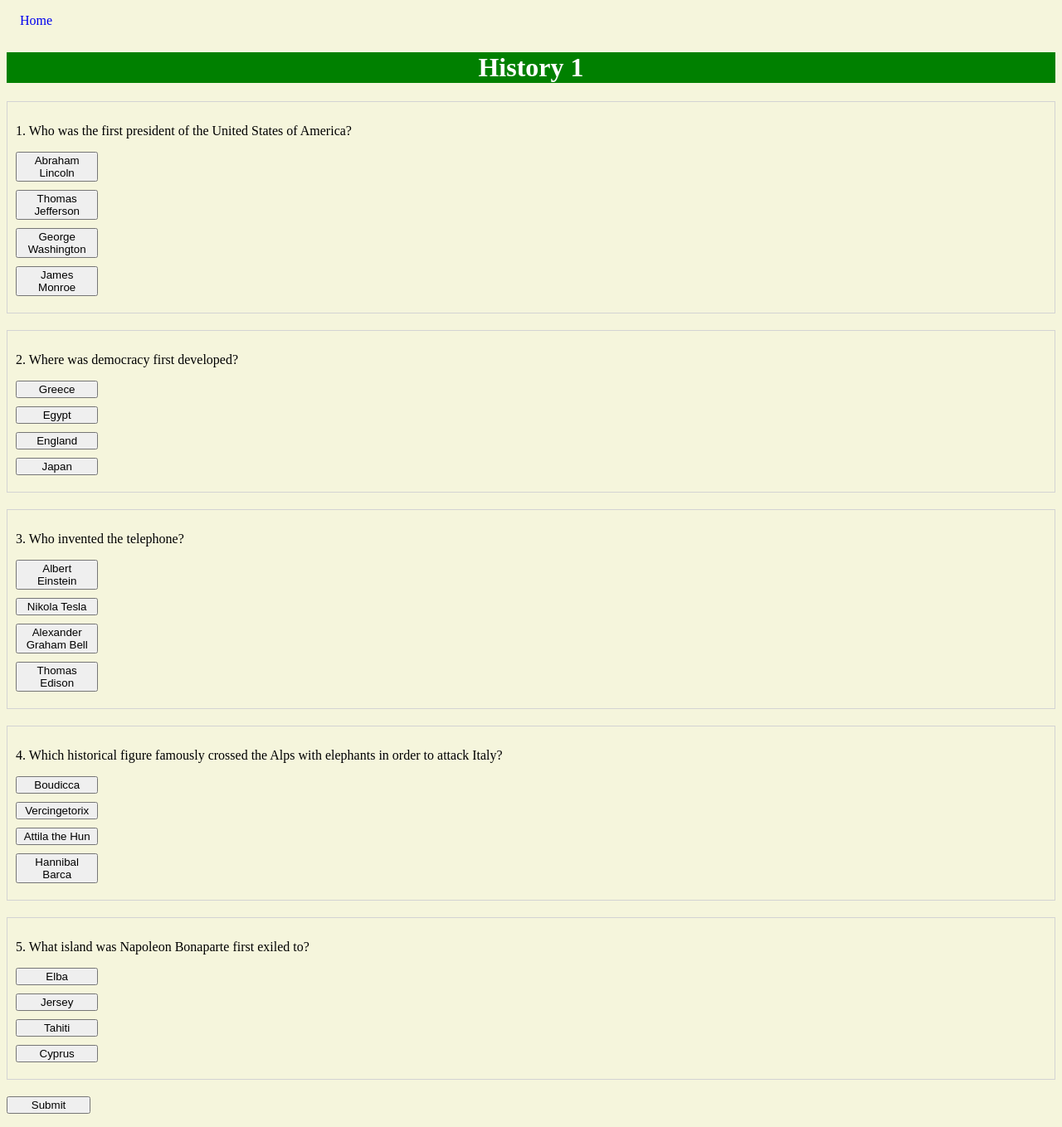
After one commit to pierceterry01/Quiz-World, a Flask app: page /Quiz1 in a window 1280 px wide. The commit adds this page. Shown: the whole page at 83% size. Run offline with Flask 3, Linux system fonts and the light colour scheme.

Commit message:
Created 2 quizzes with javascript functionality and HTML/CSS styling

```diff
--- a/app.py
+++ b/app.py
@@ -5,7 +5,17 @@ app = Flask(__name__)
 # Home Page Route
 @app.route("/")
 def PLACEHOLDER():
-    return render_template('homepage.html')
+    return render_template("homepage.html")
+
+# Quiz 1 Route
+@app.route("/Quiz1")
+def Quiz1_Page():
+    return render_template("quiz1.html")
+
+# Quiz 2 Route
+@app.route("/Quiz2")
+def quiz2():
+    return render_template("quiz2.html")
 
 if __name__ == "__main__":
     app.run(debug=True)
--- /dev/null
+++ b/static/quiz.js
@@ -0,0 +1,101 @@
+// Questions, answer choices, and correct answers for each quiz
+const quizzes = {
+    quiz1: [
+        {
+            question: "1. Who was the first president of the United States of America?",
+            answerChoices: ["Abraham Lincoln", "Thomas Jefferson", "George Washington", "James Monroe"],
+            correctAnswer: "George Washington"
+        },
+        {
+            question: "2. Where was democracy first developed?",
+            answerChoices: ["Greece", "Egypt", "England", "Japan"],
+            correctAnswer: "Greece"
+        },
+        {
+            question: "3. Who invented the telephone?",
+            answerChoices: ["Albert Einstein", "Nikola Tesla", "Alexander Graham Bell", "Thomas Edison"],
+            correctAnswer: "Alexander Graham Bell"
+        },
+        {
+            question: "4. Which historical figure famously crossed the Alps with elephants in order to attack Italy?",
+            answerChoices: ["Boudicca", "Vercingetorix", "Attila the Hun", "Hannibal Barca"],
+            correctAnswer: "Hannibal Barca"
+        },
+        {
+            question: "5. What island was Napoleon Bonaparte first exiled to?",
+            answerChoices: ["Elba", "Jersey", "Tahiti", "Cyprus"],
+            correctAnswer: "Elba"
+        }
+    ],
+    quiz2: [
+        {
+            question: "1. Which one of the following is an amphibian?",
+            answerChoices: ["Lion", "Frog", "Snake", "Whale"],
+            correctAnswer: "Frog"
+        },
+        {
+            question: "2. Which of the following is not one of the three types of rocks?",
+            answerChoices: ["Metamorphic", "Sedimentary", "Molten", "Igneous"],
+            correctAnswer: "Molten"
+        },
+        {
+            question: "2. What is the largest planet in our solar system?",
+            answerChoices: ["Saturn", "Earth", "Venus", "Jupiter"],
+            correctAnswer: "Jupiter"
+        },
+        {
+            question: "4. What is the forumla for water?",
+            answerChoices: ["H20", "CO2", "CH4", "KCI"],
+            correctAnswer: "H20"
+        },
+        {
+            question: "5. What gas is needed by planets to perform photosynthesis?",
+            answerChoices: ["Oxygen", "Carbon dioxide", "Helium", "Nitrogen"],
+            correctAnswer: "Carbon dioxide"
+        }
+    ]
+};
+
+// Handles answer choice selection
+function selectAnswer(quizId, questionId, selectedIndex) {
+    const buttons = document.querySelectorAll(`#${questionId} button`);
+    buttons.forEach((button, index) => {
+        button.classList.remove('selected');
+        if (index === selectedIndex) {
+            button.classList.add('selected');
+        }
+    });
+}
+
+// Checks whether or not the selected answer choice is the correct answer
+function checkAnswer(questionId, correctAnswer) {
+    const selectedButton = document.querySelector(`#${questionId} .selected`);
+    return selectedButton && selectedButton.textContent === correctAnswer;
+}
+
+// Provides functionality for the submit button in the quizzes
+// Outputs a score (Correct Answer Choices/Total Questions)
+function submitQuiz(quizId) {
+    let score = 0;
+    const questions = quizzes[quizId];
+    questions.forEach((question, index) => {
+        const questionId = `q${index + 1}`;
+        if (checkAnswer(questionId, question.correctAnswer)) {
+            score++;
+        }
+    });
+    document.getElementById('result').textContent = `Score: ${score}/${questions.length}`;
+}
+
+// Event listeners for the buttons
+document.addEventListener("DOMContentLoaded", function() {
+    const quizId = document.body.dataset.quizId;
+    const questions = quizzes[quizId];
+    questions.forEach((question, index) => {
+        const questionId = `q${index + 1}`;
+        const buttons = document.querySelectorAll(`#${questionId} button`);
+        buttons.forEach((button, btnIndex) => {
+            button.onclick = () => selectAnswer(quizId, questionId, btnIndex);
+        });
+    });
+});
--- /dev/null
+++ b/templates/navbar.html
@@ -0,0 +1,42 @@
+<!DOCTYPE html>
+<html lang="en">
+<head>
+    <meta charset="UTF-8">
+    <meta name="viewport" content="width=device-width, initial-scale=1.0">
+    <title>Navigation Bar</title>
+</head>
+
+<style>
+    nav {
+        padding: 8px;
+    }
+
+    nav ul {
+        list-style-type: none;
+        margin: 0;
+        padding: 0;
+    }
+
+    nav ul li {
+        display: inline;
+    }
+
+    nav ul li a {
+        text-decoration: none;
+        padding: 8px;
+    }
+
+    nav ul li a:hover {
+        background-color: white;
+    }
+</style>
+
+<body>
+    <nav>
+        <ul>
+            <li><a href="/">Home</a></li>
+        </ul>
+    </nav>
+
+</body>
+</html>
--- /dev/null
+++ b/templates/quiz1.html
@@ -0,0 +1,85 @@
+<!DOCTYPE html>
+<html lang="en">
+<head>
+    <meta charset="UTF-8">
+    <meta name="viewport" content="width=device-width, initial-scale=1.0">
+    <title>Quiz 1</title>
+    <script src="{{ url_for('static', filename='quiz.js') }}"></script>
+    <style>
+        body {
+            background-color: beige;
+        }
+
+        h1 {
+            text-align: center;
+            background-color: green;
+            color: white;
+        }
+
+        .question-container {
+            margin-bottom: 20px;
+            border: 1px solid lightgray;
+            padding: 10px;
+        }
+
+        button {
+            display: block;
+            margin-bottom: 10px;
+            cursor: pointer;
+            width: 8%;
+        }
+
+        .selected {
+            background-color: grey;
+        }
+    </style>
+</head>
+
+<body data-quiz-id="quiz1">
+    {% include 'navbar.html' %}
+    <h1>History 1</h1>
+    <div id="quiz">
+        <div id="q1" class="question-container">
+            <p>1. Who was the first president of the United States of America?</p>
+            <button>Abraham Lincoln</button>
+            <button>Thomas Jefferson</button>
+            <button>George Washington</button>
+            <button>James Monroe</button>
+        </div>
+
+        <div id="q2" class="question-container">
+            <p>2. Where was democracy first developed?</p>
+            <button>Greece</button>
+            <button>Egypt</button>
+            <button>England</button>
+            <button>Japan</button>
+        </div>
+
+        <div id="q3" class="question-container">
+            <p>3. Who invented the telephone?</p>
+            <button>Albert Einstein</button>
+            <button>Nikola Tesla</button>
+            <button>Alexander Graham Bell</button>
+            <button>Thomas Edison</button>
+        </div>
+
+        <div id="q4" class="question-container">
+            <p>4. Which historical figure famously crossed the Alps with elephants in order to attack Italy?</p>
+            <button>Boudicca</button>
+            <button>Vercingetorix</button>
+            <button>Attila the Hun</button>
+            <button>Hannibal Barca</button>
+        </div>
+
+        <div id="q5" class="question-container">
+            <p>5. What island was Napoleon Bonaparte first exiled to?</p>
+            <button>Elba</button>
+            <button>Jersey</button>
+            <button>Tahiti</button>
+            <button>Cyprus</button>
+        </div>
+    </div>
+    <button onclick="submitQuiz('quiz1')">Submit</button>
+    <p id="result"></p>
+</body>
+</html>
```
Also changed, not shown: templates/homepage.html (+29 -5 lines), templates/quiz2.html (added, +85 -0 lines).
